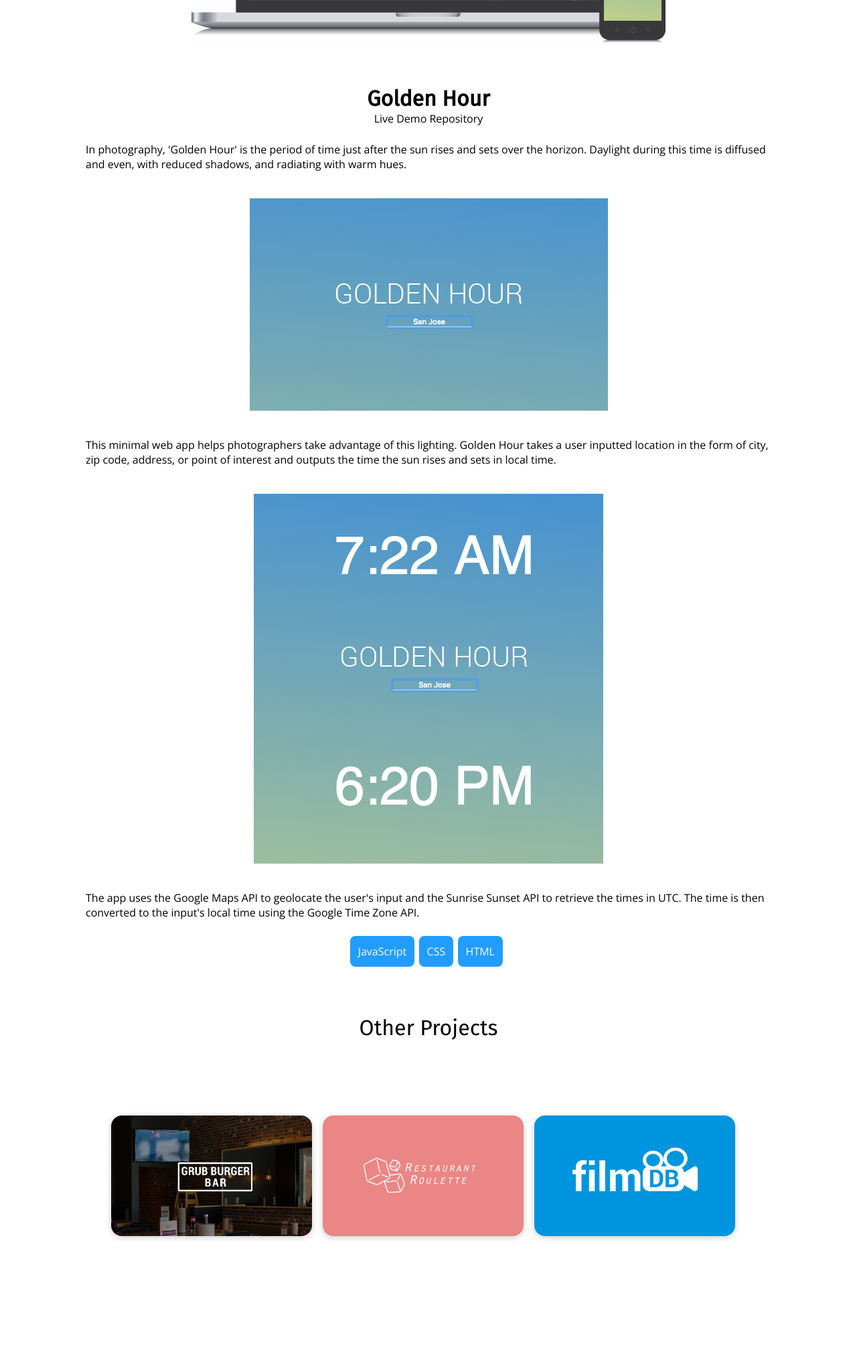
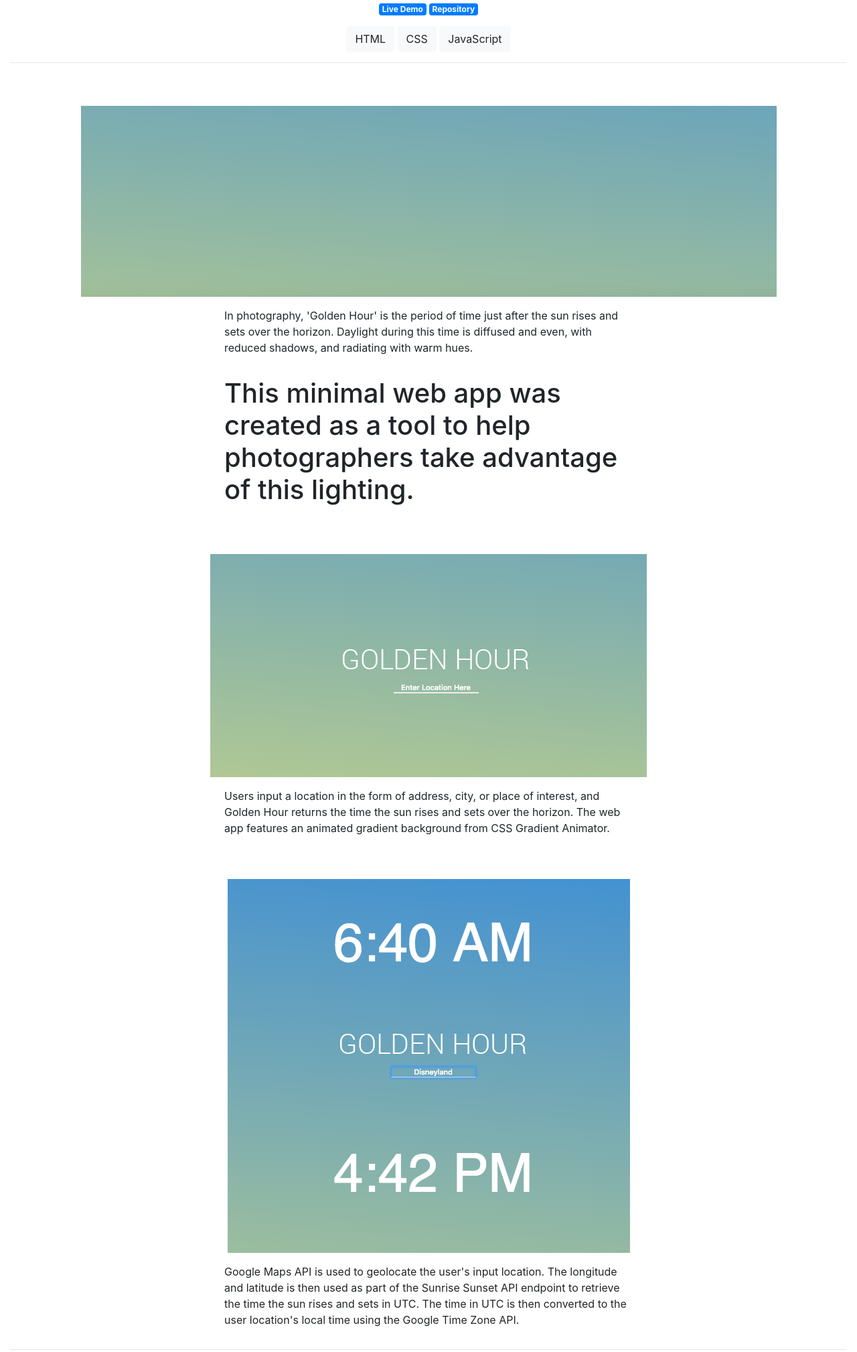
Before and after one commit to duyhtruong/portfolio_v2, a plain HTML site: page golden.html in a window 1280 px wide. Shown: the part 779-2797 px from the top of the page at 67% size. Drawn offline with nearby package versions, Linux system fonts and the light colour scheme.

Commit message:
Add files via upload

```diff
--- a/golden.html
+++ b/golden.html
@@ -8,7 +8,8 @@
 	<link rel='stylesheet' href='style.css'>
 	<link href="https://fonts.googleapis.com/css?family=Fira+Sans|Open+Sans:300" rel="stylesheet">
 	<link href="https://maxcdn.bootstrapcdn.com/font-awesome/4.2.0/css/font-awesome.min.css" rel="stylesheet">
-
+	<link href="https://maxcdn.bootstrapcdn.com/font-awesome/4.2.0/css/font-awesome.min.css" rel="stylesheet">
+	<link href="https://stackpath.bootstrapcdn.com/bootstrap/4.1.3/css/bootstrap.min.css" rel="stylesheet" integrity="sha384-MCw98/SFnGE8fJT3GXwEOngsV7Zt27NXFoaoApmYm81iuXoPkFOJwJ8ERdknLPMO" crossorigin="anonymous">
 </head>
 
 <body>
@@ -26,68 +27,129 @@
 		</div>
 	</div>
 
-	<div class='projectAbout'>
-		<div class='projectAboutPicture'>
-			<img src='./projectlogos/golden.png'/>
+
+
+
+<div class='container-fluid'>
+
+		<div class='text-center pt-5'>
+			<img src='./projectlogos/golden.png' class='img-fluid'>
 		</div>
-		<div class='projectAboutParagraph'>
-			<h1>Golden Hour</h1>
-			<div class='projectAboutLinks'>
 
-				<a href='https://duyhtruong.github.io/sunrise-sunset' target='_blank'>Live Demo</a>
-				<a href='https://github.com/duyhtruong/sunrise-sunset' target='_blank'>Repository</a>
+		<h1 class='text-center pt-3'>Golden Hour</h1>
 
+
+
+		<div class='row justify-content-center pb-3'>
+			<a href='https://bit.ly/2PEx0jT' class='badge badge-primary mr-1'>Live Demo</a>
+			<a href='https://bit.ly/2zjpn8l' class='badge badge-primary'>Repository</a>
 		</div>
+
+		<div class='row justify-content-center'>
+			<div class='col-sm-'>
+				<button type='button' class='btn btn-light'>HTML</button>
+				<button type='button' class='btn btn-light'>CSS</button>
+				<button type='button' class='btn btn-light'>JavaScript</button>
+			</div>
+		</div>
+<hr>
+
+			<div class='text-center pt-5'>
+				<img src='./goldenPictures/golden1.png' class='img-fluid'>
+			</div>
+
+		<div class='row justify-content-center pt-3'>
+			<div class='col-sm-6'>
 			<p>
 			In photography, 'Golden Hour' is the period of time just after the sun rises and sets over the horizon. Daylight during this time is diffused and even, with reduced shadows, and radiating with warm hues.</p>
 
-			<img src='./goldenPictures/goldenLocation.png'>
-			<p>This minimal web app helps photographers take advantage of this lighting. Golden Hour takes a user inputted location in the form of city, zip code, address, or point of interest and outputs the time the sun rises and sets in local time.</p>
-			<img src='./goldenPictures/goldenResult.png'>
-			<p>
-			 The app uses the Google Maps API to geolocate the user's input and the Sunrise Sunset API to retrieve the times in UTC. The time is then converted to the input's local time using the Google Time Zone API.
-
+			<p class='h1 py-3'>
+				This minimal web app was created as a tool to help photographers take advantage of this lighting.
 			</p>
-		</div>
-		<div class='projectAboutTagsContainer'>
-		<div class='projectAboutTags'>
-			<p>JavaScript</p>
-		</div>
-		<div class='projectAboutTags'>
-			<p>CSS</p>
-		</div>
-		<div class='projectAboutTags'>
-			<p>HTML</p>
-		</div>
 			</div>
 		</div>
 
 
+
+			<div class='text-center pt-5'>
+				<img src='./goldenPictures/golden2.png' class='img-fluid'>
+			</div>
+
+		<div class='row justify-content-center pt-3'>
+			<div class='col-sm-6'>
+			<p>
+			Users input a location in the form of address, city, or place of interest, and Golden Hour returns the time the sun rises and sets over the horizon. The web app features an animated gradient background from CSS Gradient Animator.</p>
+			</div>
+		</div>
+
+
+			<div class='text-center pt-5'>
+				<img src='./goldenPictures/golden3.png' class='img-fluid'>
+			</div>
+
+
+		<div class='row justify-content-center pt-3'>
+			<div class='col-sm-6'>
+			<p>
+			Google Maps API is used to geolocate the user's input location. The longitude and latitude is then used as part of the Sunrise Sunset API endpoint to retrieve the time the sun rises and sets in UTC. The time in UTC is then converted to the user location's local time using the Google Time Zone API.
+			</p>
+			</div>
+		</div>
+			<hr>
+</div>
+
+
+
+
+
+
+
+
+
+
+
+
 	<div class='projects' id='projectsLink'>
 		<p>Other Projects</p>
+
 		<div class='projectsContainer'>
-		<a href='grubburger.html'>
-		<div class= 'projectsGrub' data-content=
-		'Mock website designed for a restaurant'>
-			<img src='./projectlogos/grublogo.png' />
+			<a href='restaurant.html'>
+				<div class= 'projectsRestaurant' data-content=
+				'Restaurant Roulette is a web app that returns a list of random nearby restaurants based on user criteria'>
+					<img src='./projectlogos/squarerestaurant.jpg' />
 				</div>
 			</a>
 
-		<a href='restaurant.html'>
-		<div class='projectsRestaurant' data-content=
-		'Displays a random list of nearby restaurants based on user criteria.'>
-			<img src='./projectlogos/restaurantlogo.png' />
+			<a href='photo.html'>
+				<div data-content=
+				'Photo portfolio is a web page created to showcase my photography. Photos are organized in a responsive grid and features a filter'>
+					<img src='./projectlogos/squarephoto.jpg' />
 				</div>
 			</a>
 
 			<a href='film.html'>
 				<div class='projectsFilm' data-content=
-		'Movie database web app'>
-			<img src='./projectlogos/filmlogo.png' />
+				'FilmDB is a web app created using React. It is a movie database where users can find and learn more about their favorite movies.'>
+					<img src='./projectlogos/squarefilm.jpg' />
 				</div>
 			</a>
 	</div>
 	</div>
+
+
+
+
+
+
+
+
+
+
+
+
+
+
+
 
 
 	<div class='contact' id='contactsLink'>
```
Also changed, not shown: index.html (+6 -6 lines), photo.html (+2 -0 lines). Lines whose indentation alone changed are shown as unchanged.
